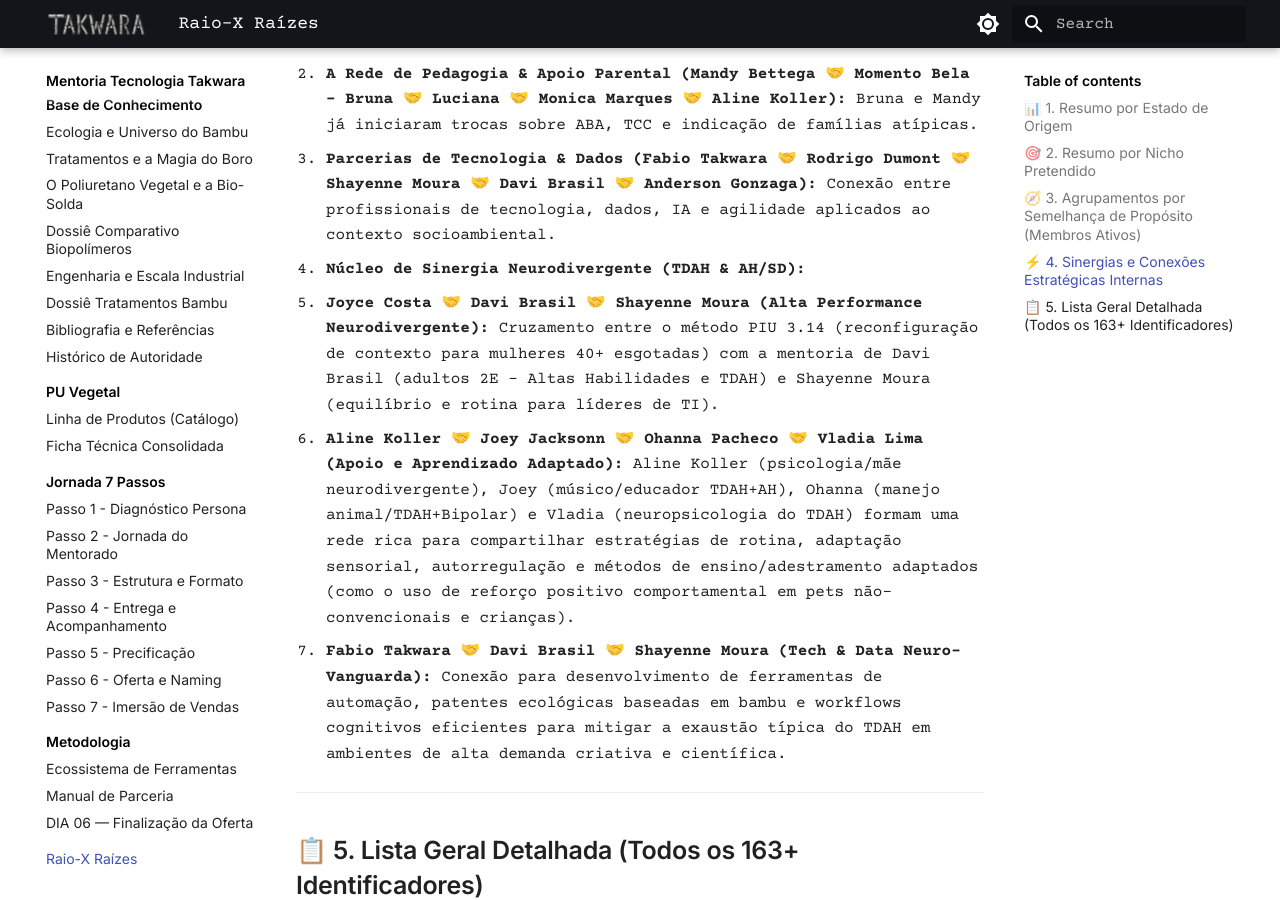
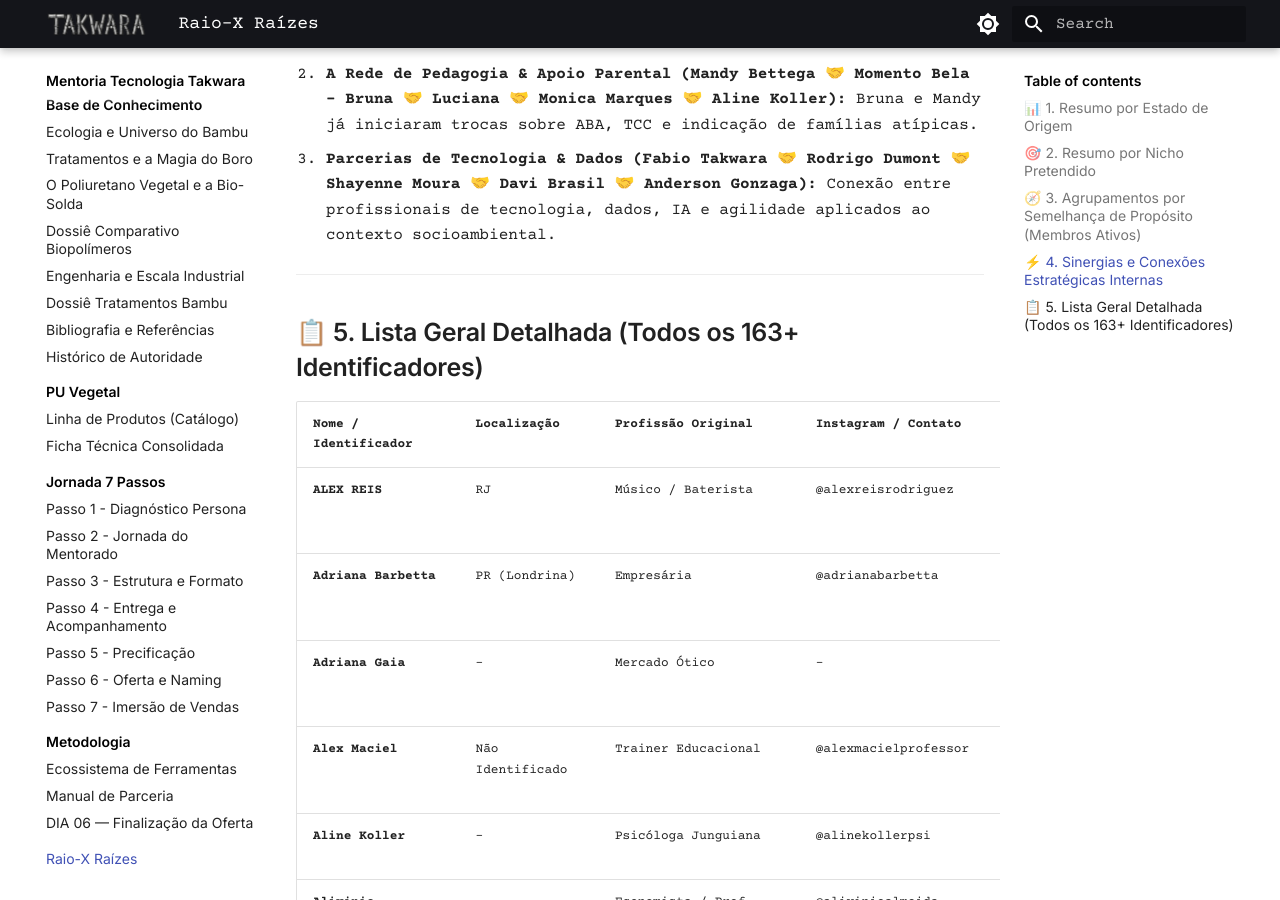
Before and after one commit to takwaratec/Mentoria_Tecnologia_Takwara, an MkDocs documentation site: the page built from docs/raio-x-raizes.md, in a window 1280 px wide and 900 px high, scrolled down 2829 px. Built offline with MkDocs 1.6.1 and Material for MkDocs 9.7.7, drawn with Linux system fonts in a browser that asks for light colours.

Commit message:
docs: focus synergies on business and mentoring proposals

```diff
--- a/docs/raio-x-raizes.md
+++ b/docs/raio-x-raizes.md
@@ -60,10 +60,6 @@ A tribo ativa é intensamente voltada à **saúde, autodesenvolvimento, maternid
 1. **Fabio Takwara 🤝 Marcello Pedro (Ecologia & Surf):** Marcello Pedro (professor de surf no RJ) demonstrou grande entusiasmo com o trabalho do Fabio sobre bambu termorretificado e PU vegetal para projetar pranchas de surf 100% ecológicas (Método "Lei do Mar").
 2. **A Rede de Pedagogia & Apoio Parental (Mandy Bettega 🤝 Momento Bela - Bruna 🤝 Luciana 🤝 Monica Marques 🤝 Aline Koller):** Bruna e Mandy já iniciaram trocas sobre ABA, TCC e indicação de famílias atípicas.
 3. **Parcerias de Tecnologia & Dados (Fabio Takwara 🤝 Rodrigo Dumont 🤝 Shayenne Moura 🤝 Davi Brasil 🤝 Anderson Gonzaga):** Conexão entre profissionais de tecnologia, dados, IA e agilidade aplicados ao contexto socioambiental.
-4. **Núcleo de Sinergia Neurodivergente (TDAH & AH/SD):**
-   * **Joyce Costa 🤝 Davi Brasil 🤝 Shayenne Moura (Alta Performance Neurodivergente):** Cruzamento entre o método PIU 3.14 (reconfiguração de contexto para mulheres 40+ esgotadas) com a mentoria de Davi Brasil (adultos 2E - Altas Habilidades e TDAH) e Shayenne Moura (equilíbrio e rotina para líderes de TI).
-   * **Aline Koller 🤝 Joey Jacksonn 🤝 Ohanna Pacheco 🤝 Vladia Lima (Apoio e Aprendizado Adaptado):** Aline Koller (psicologia/mãe neurodivergente), Joey (músico/educador TDAH+AH), Ohanna (manejo animal/TDAH+Bipolar) e Vladia (neuropsicologia do TDAH) formam uma rede rica para compartilhar estratégias de rotina, adaptação sensorial, autorregulação e métodos de ensino/adestramento adaptados (como o uso de reforço positivo comportamental em pets não-convencionais e crianças).
-   * **Fabio Takwara 🤝 Davi Brasil 🤝 Shayenne Moura (Tech & Data Neuro-Vanguarda):** Conexão para desenvolvimento de ferramentas de automação, patentes ecológicas baseadas em bambu e workflows cognitivos eficientes para mitigar a exaustão típica do TDAH em ambientes de alta demanda criativa e científica.
 
 ---
 ## 📋 5. Lista Geral Detalhada (Todos os 163+ Identificadores)
```
